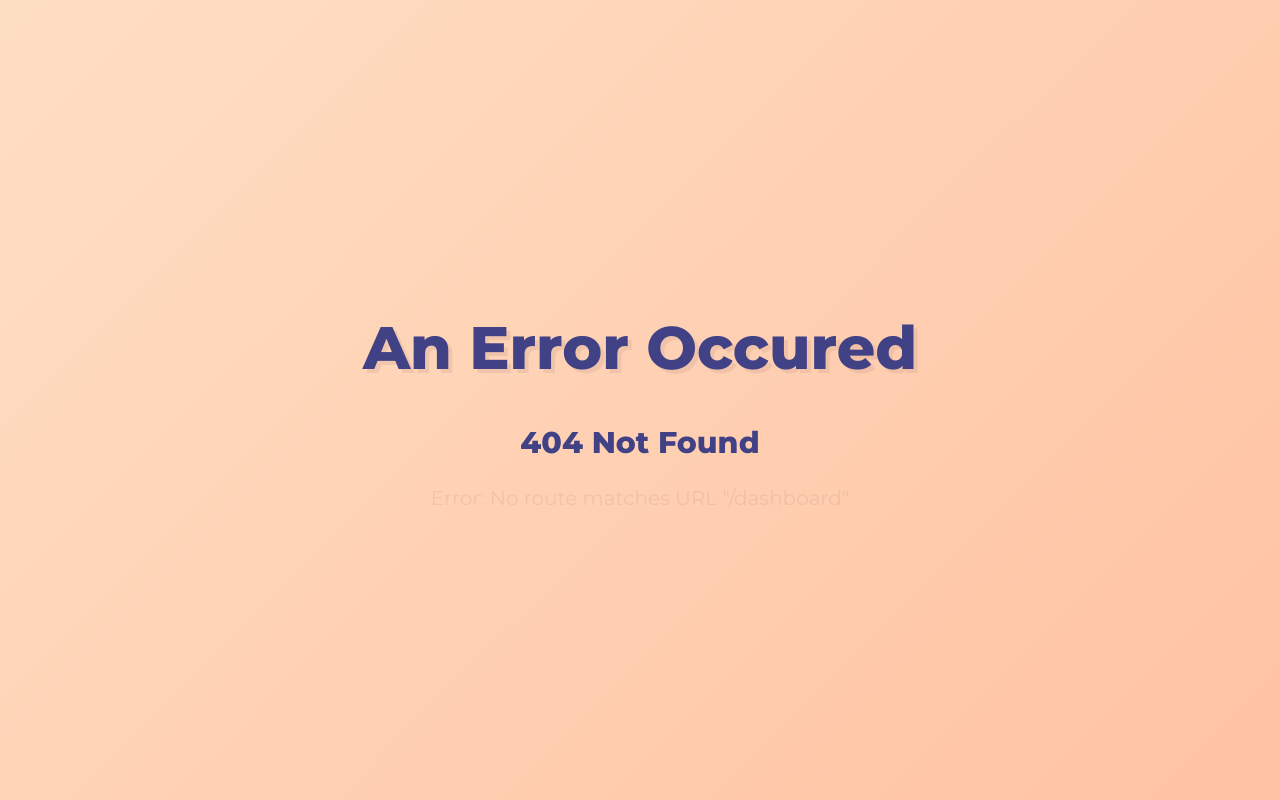
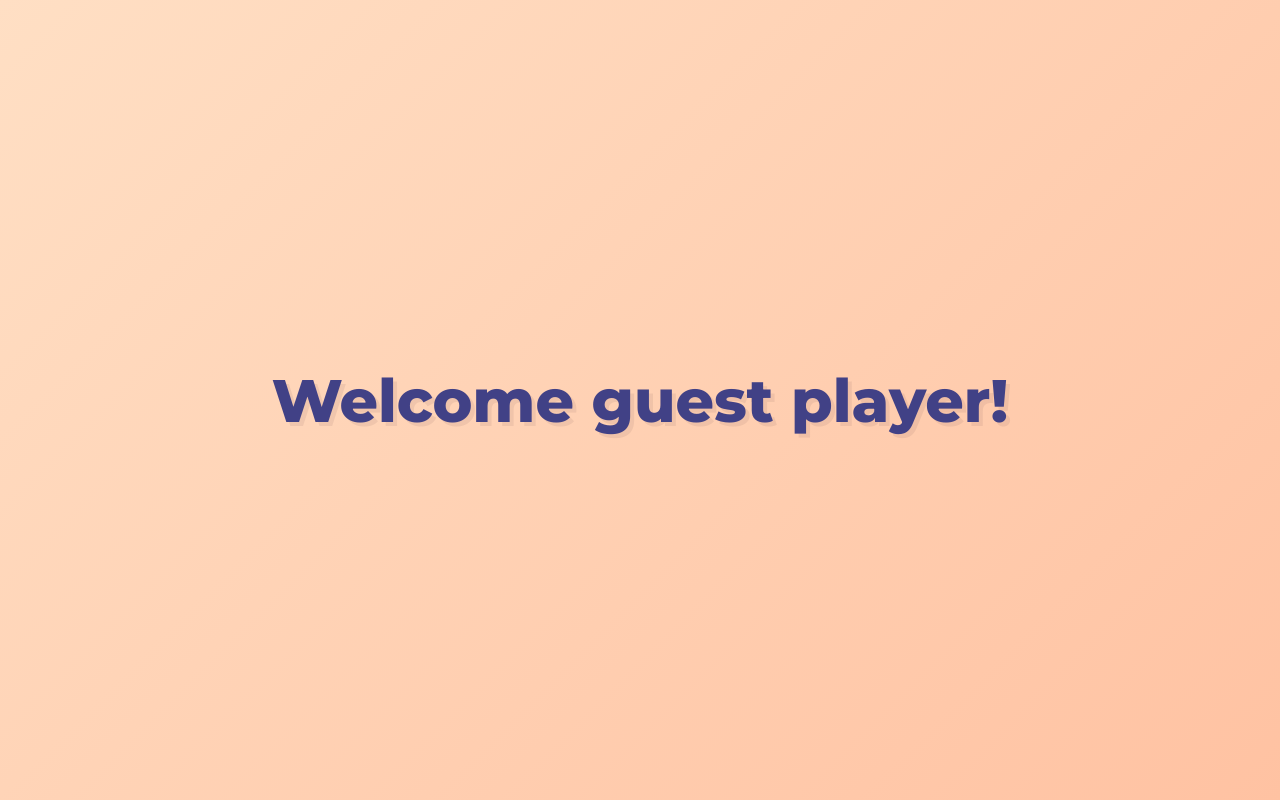
Before and after one commit to victorvicto/connect-four-pro-front, a React (Vite) app: page /dashboard in a window 1280 px wide. Before the commit this address had no page. Built offline with nearby package versions, Linux system fonts and the light colour scheme.

Commit message:
Changed cul app to dashboard

```diff
--- a/src/index.jsx
+++ b/src/index.jsx
@@ -10,7 +10,7 @@ import ErrorPage from './pages/ErrorPage'
 import Login from './pages/Login'
 import Register from './pages/Register'
 import Forgotten from './pages/Forgotten'
-import App from './pages/App'
+import DashBoard from './pages/DashBoard'
 import './style.css'
 
 const router = createBrowserRouter([
@@ -20,8 +20,8 @@ const router = createBrowserRouter([
         errorElement: <ErrorPage />
     },
     {
-        path: "/cul",
-        element: <App />,
+        path: "/dashboard",
+        element: <DashBoard />,
     },
     {
         path: "/login",
--- a/src/pages/App.jsx
+++ b/src/pages/DashBoard.jsx
@@ -2,14 +2,14 @@ import { useState } from 'react'
 import reactLogo from '/logos/react.svg'
 import viteLogo from '/logos/vite.svg'
 
-function App() {
-    const [count, setCount] = useState(0)
+function DashBoard() {
+    const player_name = "guest player";
 
     return (
         <div className="centering-page">
-            <h1>Welcome player!</h1>
+            <h1>Welcome { player_name }!</h1>
         </div>
     )
 }
 
-export default App
+export default DashBoard
--- a/src/pages/Welcome.jsx
+++ b/src/pages/Welcome.jsx
@@ -5,7 +5,7 @@ function Welcome() {
     return (
         <div id="welcome-page" className='centering-page'>
             <div>
-                <FatButton label="Play as guest" path="/cul"/>
+                <FatButton label="Play as guest" path="/dashboard"/>
                 <FatButton label="Login" path="/login"/>
                 <FatButton label="Create an account" path="/register"/>
             </div>
--- a/src/style.css
+++ b/src/style.css
@@ -107,7 +107,7 @@ a:last-child>.fat-btn {
 }
 
 .fat-btn:hover {
-    box-shadow: 4pt 4pt var(--main-shadow);
+    box-shadow: 5pt 5pt var(--main-shadow);
 }
 
 .fat-btn:active {
```
